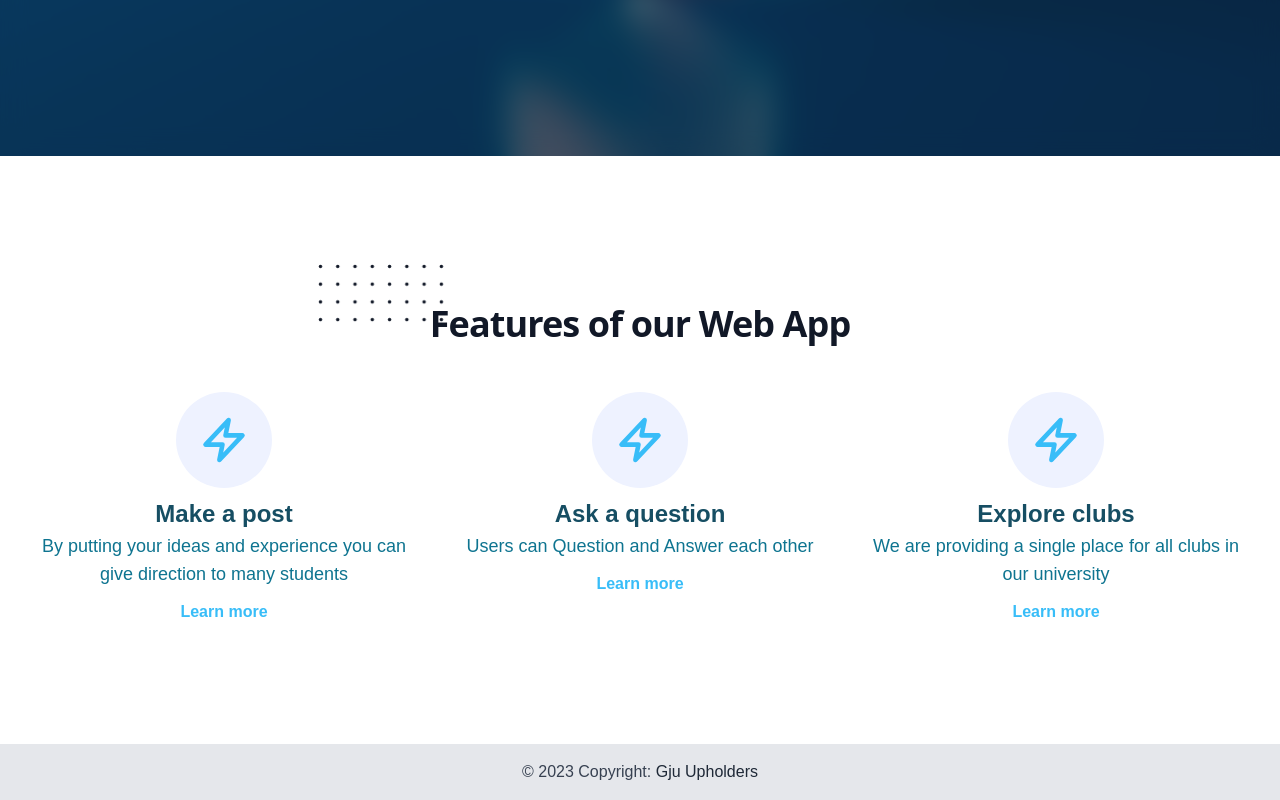
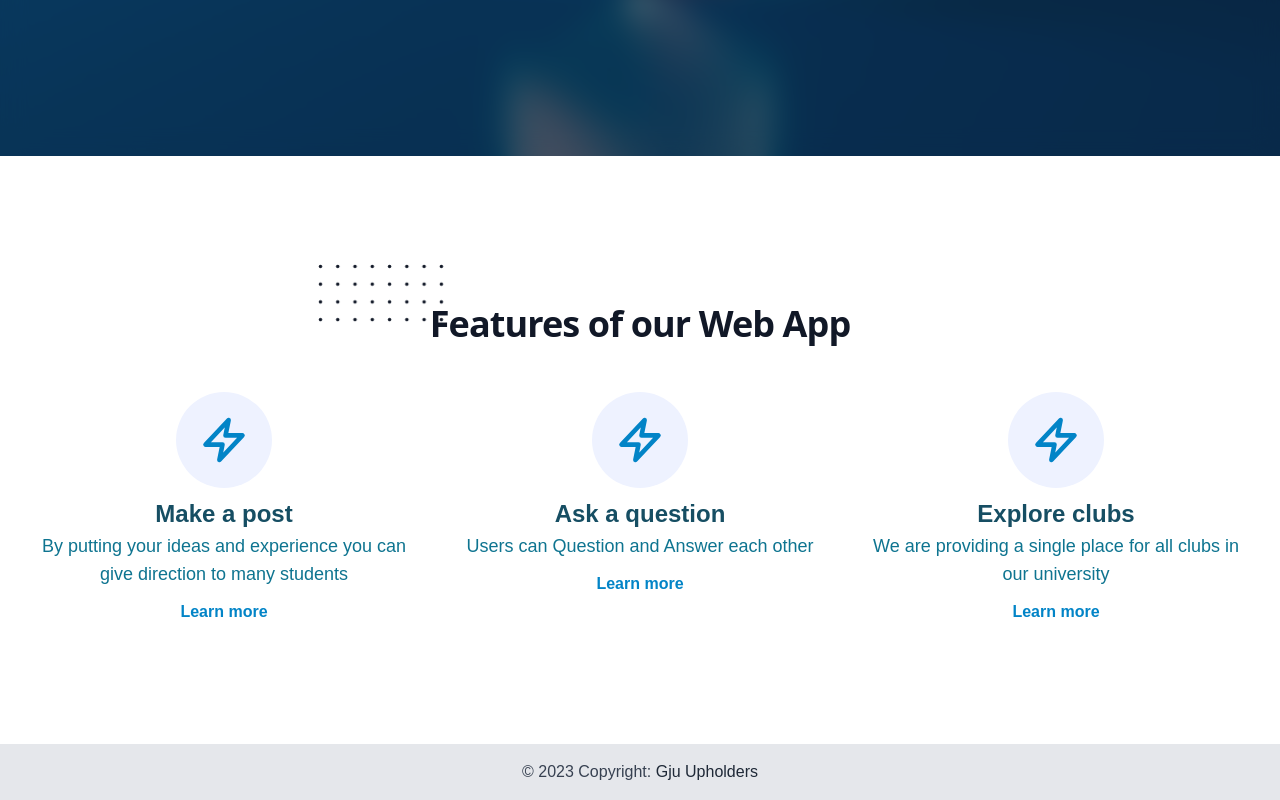
Before and after one commit to bishnoipk01/gju-upholders, a Next.js app: page / in a window 1280 px wide. Shown: the part 548-1348 px from the top of the page. Built offline with nearby package versions, Linux system fonts and the light colour scheme; no server answers.

Commit message:
Revert "added tags"
This reverts commit d5c6d5b8c31d5adacd5c6a90cd81da2971446235.

```diff
--- a/components/featureSection.jsx
+++ b/components/featureSection.jsx
@@ -39,7 +39,7 @@ export default function FeaturesHome() {
         <div className='sm:text-center'>
           <div className='flex items-center justify-center w-16 h-16 mb-4 rounded-full bg-indigo-50 sm:mx-auto sm:w-24 sm:h-24'>
             <svg
-              className='w-12 h-12 text-sky-400 sm:w-20 sm:h-20'
+              className='w-12 h-12 text-sky-600 sm:w-20 sm:h-20'
               stroke='currentColor'
               viewBox='0 0 52 52'
             >
@@ -62,7 +62,7 @@ export default function FeaturesHome() {
           <a
             href='/'
             aria-label=''
-            className='inline-flex items-center font-semibold transition-colors duration-200 text-sky-400 hover:text-sky-800'
+            className='inline-flex items-center font-semibold transition-colors duration-200 text-sky-600 hover:text-sky-800'
           >
             Learn more
           </a>
@@ -70,7 +70,7 @@ export default function FeaturesHome() {
         <div className='sm:text-center'>
           <div className='flex items-center justify-center w-16 h-16 mb-4 rounded-full bg-indigo-50 sm:mx-auto sm:w-24 sm:h-24'>
             <svg
-              className='w-12 h-12 text-sky-400 sm:w-20 sm:h-20'
+              className='w-12 h-12 text-sky-600 sm:w-20 sm:h-20'
               stroke='currentColor'
               viewBox='0 0 52 52'
             >
@@ -92,7 +92,7 @@ export default function FeaturesHome() {
           <a
             href='/'
             aria-label=''
-            className='inline-flex items-center font-semibold transition-colors duration-200 text-sky-400 hover:text-sky-800'
+            className='inline-flex items-center font-semibold transition-colors duration-200 text-sky-600 hover:text-sky-800'
           >
             Learn more
           </a>
@@ -100,7 +100,7 @@ export default function FeaturesHome() {
         <div className='sm:text-center'>
           <div className='flex items-center justify-center w-16 h-16 mb-4 rounded-full bg-indigo-50 sm:mx-auto sm:w-24 sm:h-24'>
             <svg
-              className='w-12 h-12 text-sky-400 sm:w-20 sm:h-20'
+              className='w-12 h-12 text-sky-600 sm:w-20 sm:h-20'
               stroke='currentColor'
               viewBox='0 0 52 52'
             >
@@ -122,7 +122,7 @@ export default function FeaturesHome() {
           <a
             href='/'
             aria-label=''
-            className='inline-flex items-center font-semibold transition-colors duration-200 text-sky-400 hover:text-sky-800'
+            className='inline-flex items-center font-semibold transition-colors duration-200 text-sky-600 hover:text-sky-800'
           >
             Learn more
           </a>
```
